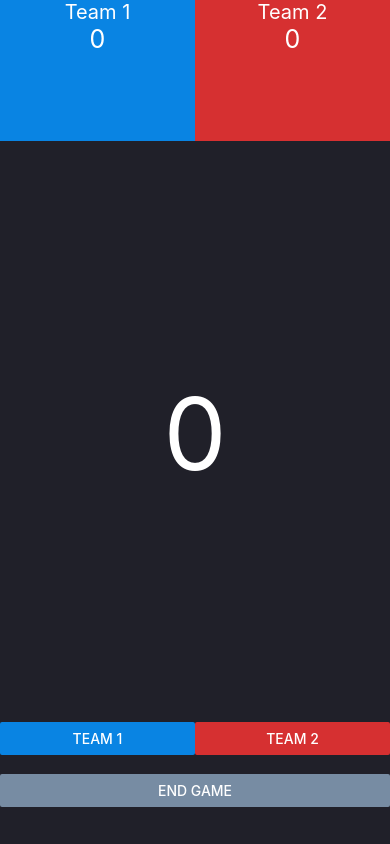
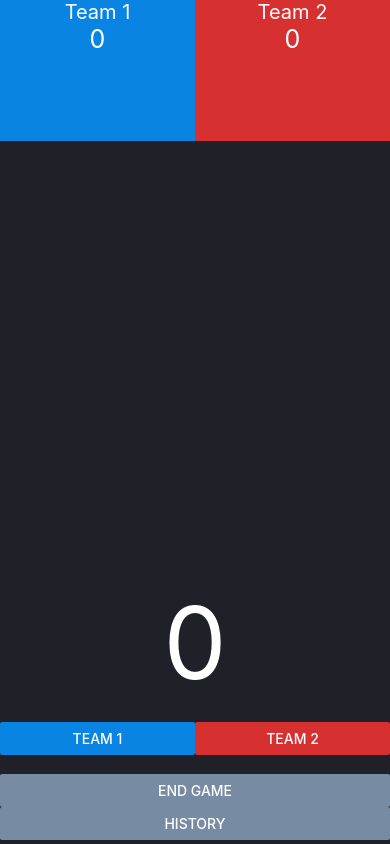
Before and after one commit to MaurelT/CoincheCounter--App, a React Native app in the folder CoincheCounter/: screen / in a window 390 px wide. Built offline with nearby package versions, Linux system fonts and the light colour scheme.

Commit message:
Match history

```diff
--- a/CoincheCounter/App.js
+++ b/CoincheCounter/App.js
@@ -8,6 +8,7 @@
 
 import React, {Component} from 'react';
 import Connection from './ConnectionModal';
+import History from './MatchHistory';
 
 import {
   Keyboard,
@@ -33,7 +34,8 @@ export default class App extends Component<
     Team1name: String,
     Team12name: String,
     CurrentRound: number,
-    modalVisible: boolean,
+    modalVisibleConnection: boolean,
+    modalVisibleHistory: boolean,
   },
 > {
   state = {
@@ -42,7 +44,8 @@ export default class App extends Component<
     Team2count: 0,
     Team2name: 'Team 2',
     CurrentRound: 0,
-    modalVisible: false,
+    modalVisibleConnection: false,
+    modalVisibleHistory: false,
   };
 
   render() {
@@ -77,7 +80,8 @@ export default class App extends Component<
           </View>
           <View style={styles.content}>
             <View style={styles.addPoint}>
-              <Connection modalVisible={this.state.modalVisible}/>
+              <Connection modalVisible={this.state.modalVisibleConnection}/>
+              <History modalVisible={this.state.modalVisibleHistory}/>
               <TextInput
                 style={styles.counter}
                 keyboardType={'numeric'}
@@ -122,8 +126,16 @@ export default class App extends Component<
                 color="#778ca3"
                 title="End Game"
                 onPress={() =>
-                  this.setState({Team1count: 0, Team2count: 0, CurrentRound: 0, modalVisible: true})
+                  this.setState({Team1count: 0, Team2count: 0, CurrentRound: 0, modalVisibleConnection: true})
                 }
+              />
+              <Button
+                  style={styles.textEndGame}
+                  color="#778ca3"
+                  title="History"
+                  onPress={() =>
+                      this.setState({modalVisibleHistory: true})
+                  }
               />
             </View>
           </View>
--- a/CoincheCounter/ConnectionModal.js
+++ b/CoincheCounter/ConnectionModal.js
@@ -9,7 +9,14 @@ const DismissKeyboard = ({children}) => (
 
 class ModalExample extends Component {
 
-
+    state = {
+        Team1count: 0,
+        Team1name: 'Team 1',
+        Team2count: 0,
+        Team2name: 'Team 2',
+        CurrentRound: 0,
+        modalVisible: false,
+    };
 
     render() {
         return (
--- /dev/null
+++ b/CoincheCounter/MatchHistory.js
@@ -0,0 +1,91 @@
+import React, {Component} from 'react';
+import {View, TouchableWithoutFeedback, Keyboard, TextInput, Text, StyleSheet, Modal, Alert} from 'react-native';
+
+const DismissKeyboard = ({children}) => (
+    <TouchableWithoutFeedback onPress={() => Keyboard.dismiss()}>
+        {children}
+    </TouchableWithoutFeedback>
+);
+
+class MatchHistory extends Component {
+    render() {
+        return (
+            <View style={styles.container}>
+                <Modal
+                    animationType="slide"
+                    transparent={false}
+                    visible={this.props.modalVisible}
+                    >
+                    <Match team1name={'toto'} team2name={'tutu'} team1score={80} team2score={500}></Match>
+                    <Match team1name={'toto'} team2name={'tutu'} team1score={500} team2score={120}></Match>
+                    <Match team1name={'toto'} team2name={'tutu'} team1score={380} team2score={500}></Match>
+                </Modal>
+            </View>
+        );
+    }
+}
+
+class Match extends Component {
+    render() {
+        return (
+                    <View style={styles.score}>
+                        <View style={styles.team1name}>
+                            <Text style={styles.textTeamName}>
+                                {this.props.team1name}
+                            </Text>
+                            <Text style={styles.textCounterPoint}>
+                                {this.props.team1score}
+                            </Text>
+                        </View>
+                        <View style={styles.team2name}>
+                            <Text style={styles.textTeamName}>
+                                {this.props.team2name}
+                            </Text>
+                            <Text style={styles.textCounterPoint}>
+                                {this.props.team2score}
+                            </Text>
+                        </View>
+                        <View
+                            style={{
+                                borderBottomColor: 'black',
+                                borderBottomWidth: 1,
+                            }}
+                        />
+                    </View>
+        );
+    }
+}
+const styles = StyleSheet.create({
+    container: {
+        flex: 1,
+        backgroundColor: '#202029',
+    },
+        score: {
+            flex: 2,
+            flexDirection: 'row',
+        },
+team1name: {
+    flex: 0.5,
+        backgroundColor: '#0984e3',
+},
+team2name: {
+    flex: 0.5,
+        backgroundColor: '#d63031',
+},
+textTeamName: {
+    fontSize: 20,
+        textAlign: 'center',
+        color: 'white',
+},
+textCounterPoint: {
+    fontSize: 25,
+        textAlign: 'center',
+        color: 'white',
+},
+textStyle: {
+    textAlign: 'center',
+        color: 'white',
+},
+});
+
+export default MatchHistory;
```
